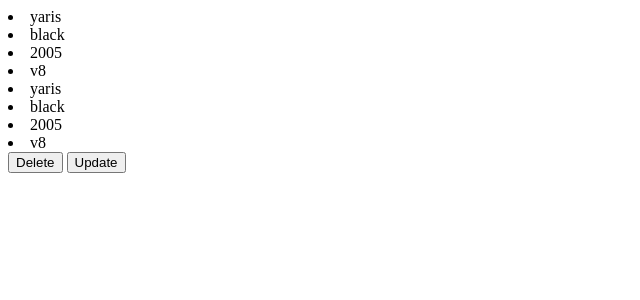
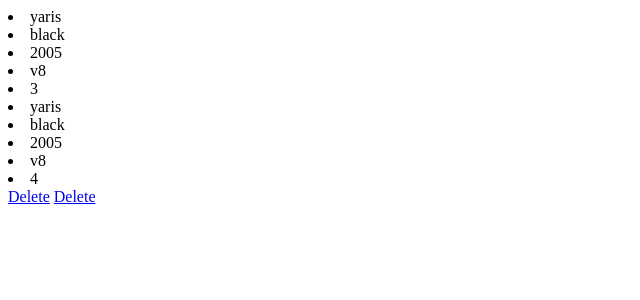
Before and after one commit to RaoSahab14127/crud, a Django app: template templates/crudapi/detail.html in a window 1280 px wide. Shown: the top 300 px of the page, without its empty margins (0-640 px from the left). Run offline with Django 5.2, Linux system fonts and the light colour scheme; data comes from the database, SQL or seed files in the repository; both versions use the stored data as it was after the commit; tables that the repository leaves empty hold one stand-in row (values such as "Sample post"); the template is opened without the code that fills it: values that come from a table or form of the project are taken from there, most other values are stand-ins (such as "Sample title", 1, 10 or a date in 2020).

Commit message:
working on delete

```diff
--- a/templates/crudapi/detail.html
+++ b/templates/crudapi/detail.html
@@ -12,10 +12,12 @@
      <li>{{x.colour}}</li>
      <li>{{x.year}}</li>
      <li>{{x.engine}}</li>
+     <li>{{x.id}}</li>
+
      {% endfor %}
   </div>
-  <a href="delete/{{x.id}}"><button>Delete</button></a>
-  <a href="delete/{{x.id}}"><button>Update</button></a>
+  <a href="/api/delete/{{x.id}}/">Delete</a>
+  <a href="/api/update/{x.id}/">Delete</a>
 
 </body>
 </html>
```
Also changed, not shown: db.sqlite3.
